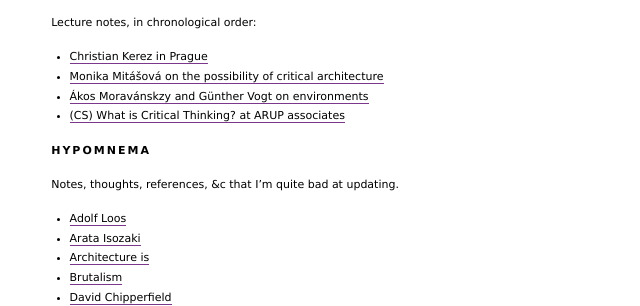
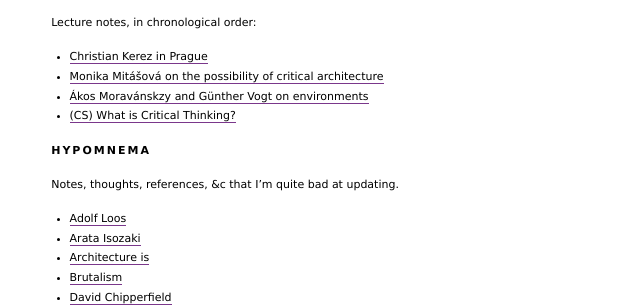
Before and after one commit to zmlka/undisciplinary, a Jekyll site: the page built from index.md, in a window 1280 px wide. Shown: the part 263-569 px from the top of the page, without its empty margins (0-640 px from the left). Built offline with Jekyll 4.4.1, drawn with Linux system fonts in a browser that asks for light colours.

Commit message:
fix typo in link to critical thinking

```diff
--- a/index.md
+++ b/index.md
@@ -15,7 +15,7 @@
 * [Christian Kerez in Prague](christian_kerez_prague)
 * [Monika Mitášová on the possibility of critical architecture](mitasova_critical)
 * [Ákos Moravánskzy and Günther Vogt on environments](moravansky_vogt)
-* [(CS) What is Critical Thinking? at ARUP associates](what_is_ctitical_thinking)
+* [(CS) What is Critical Thinking?](what_is_critical_thinking)
 
 ## Hypomnema
 
```
